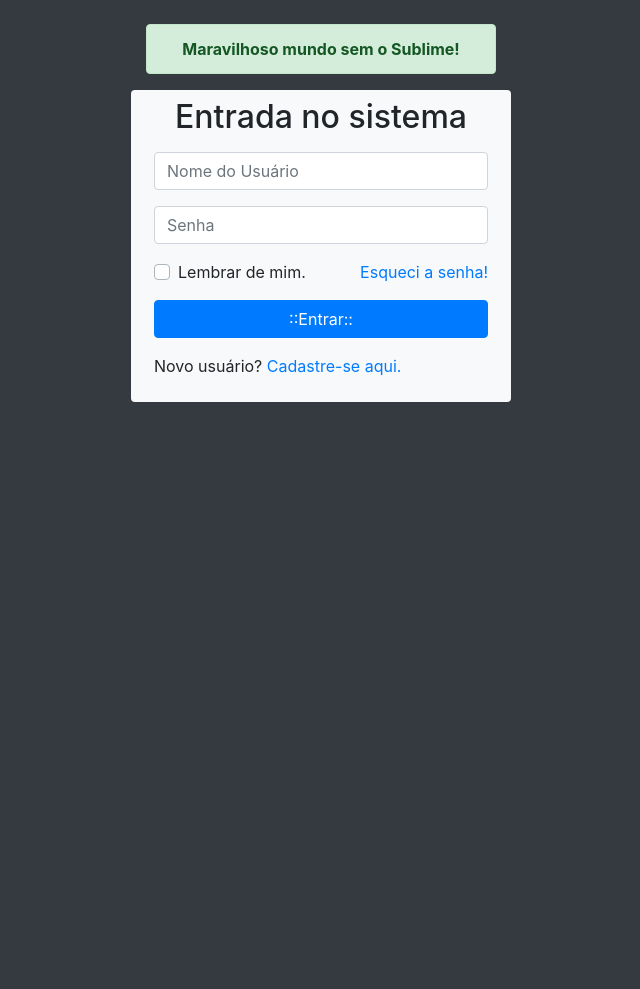
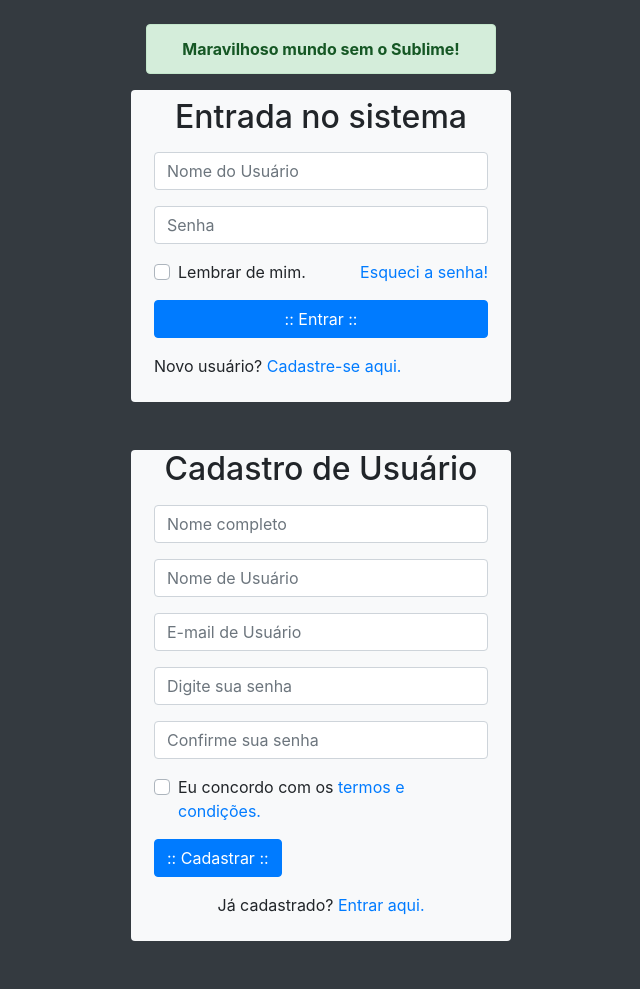
Before and after one commit to MarceloHillesheim/sistema_de_login_AIPR2019v1, a PHP site: page / in a window 1280 px wide. Shown: the whole page, without its empty margins (319-959 px from the left). Before the commit the page ends 402 px from the top, so only its background shows below. Run offline with PHP 8.4, Linux system fonts and the light colour scheme; some libraries are stand-ins or nearby versions.

Commit message:
closes #2
Formulário de cadastro de novo usuário

```diff
--- a/index.php
+++ b/index.php
@@ -23,7 +23,7 @@
         </section>
 
         <!-- Formulário de Login -->
-        <section class="row">
+        <section class="row mb-5">
             <div class="col-lg-4 offset-lg-4 bg-light rounded" id="caixaLogin">
                 <h2 class="text-center mt-2">Entrada no sistema</h2>
                 <form action="#" id="formLogin" class="p-2">
@@ -56,7 +56,7 @@
                 </div>
 
                 <div class="form-group">
-                    <input type="submit" value="::Entrar::"
+                    <input type="submit" value=":: Entrar ::"
                     name="btnEntrar" id="btnEntrar"
                     class="btn btn-primary btn-block">
                 </div>
@@ -71,6 +71,67 @@
             </div>
         </section>
 
+        <!-- Formulário de Cadastro -->
+        <section class="row mb-5">
+            <div class="col-lg-4 offset-lg-4 bg-light rounded" id="caixaCadastro">
+                <h2 class="text-center">Cadastro de Usuário</h2>
+                <form action="#" class="p-2" id="frmCadastro">
+
+                    <div class="form-group">
+                        <input type="text" name="nomeCompleto" id="nomeCompleto" class="form-control"
+                        placeholder="Nome completo" required>
+                    </div>
+
+                    <div class="form-group">
+                        <input type="text" name="nomeUsuário" id="nomrUsuário" class="form-control"
+                        placeholder="Nome de Usuário" required>
+                    </div>
+
+                    <div class="form-group">
+                        <input type="email" name="emailUsuário" id="emailUsuário" class="form-control"
+                        placeholder="E-mail de Usuário" required>
+                    </div>
+
+                    <div class="form-group">
+                        <input type="password" name="senhaUsuário" id="senhaUsuário" class="form-control"
+                        placeholder="Digite sua senha" required>
+                    </div>
+
+                    <div class="form-group">
+                        <input type="password" name="senhaConfirma" id="senhaConfirma" class="form-control"
+                        placeholder="Confirme sua senha" required>
+                    </div>
+
+                    <div class="form-group">
+                        <div class="custom-control custom-checkbox">
+                            <input type="checkbox" name="concordar" id="concordar"
+                            class="custom-control-input">
+                            <label for="concordar" class="custom-control-label">
+                                Eu concordo com os <a href="#">termos e condições.</a>
+                            </label>
+                        </div>
+                    </div>
+
+                    <div class="form-group">
+                        <input type="submit" value=":: Cadastrar ::" class="btn btn-primary brn-block"
+                        id="btnRegistrar">
+                    </div>
+
+                    <div class="form-group">
+                        <p class="text-center">
+                            Já cadastrado?
+                            <a href="#" id="btnJáCadastrado">
+                            Entrar aqui.
+                            </a>
+                        </p>
+                    </div>
+
+                </form>
+
+            </div>
+        </section>
+
+
 
     </main>
 
```
